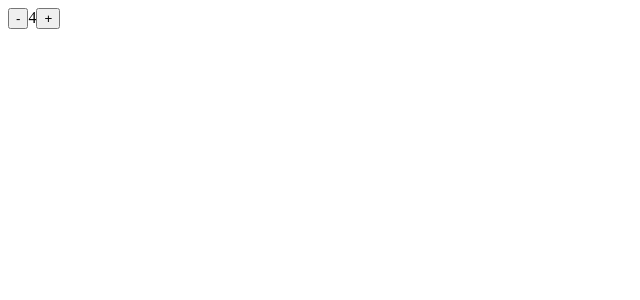
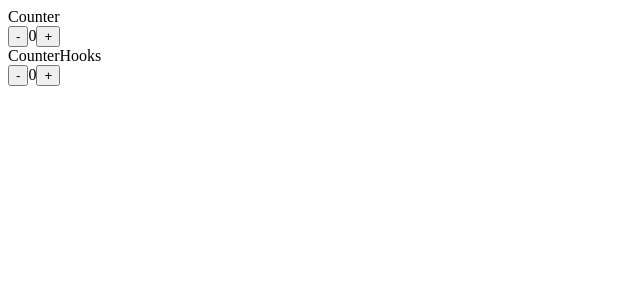
Before and after one commit to PaulAyling/webDevSimplified, a React (Create React App) app: page / in a window 1280 px wide. Shown: the top 300 px of the page, without its empty margins (0-640 px from the left). Built offline with nearby package versions, Linux system fonts and the light colour scheme.

Commit message:
If you use inspector this commit shows you how each component is rendered

```diff
--- a/src/App.js
+++ b/src/App.js
@@ -1,11 +1,17 @@
 import React from 'react';
 import Counter from './counter'
+import CounterHooks from './CounterHooks'
 
 function App() {
   console.log('Render App')
 
 	return (
-		<Counter initialCount={4}/>
+    <>
+    Counter
+		<Counter initialCount={0}/>
+    CounterHooks
+		<CounterHooks initialCount={0}/>
+    </>
 	);
 }
 
--- /dev/null
+++ b/src/CounterHooks.js
@@ -0,0 +1,13 @@
+import React, { useState } from 'react';
+
+export default function CounterHooks({ initialCount }) {
+	console.log('Render counter hooks')
+	const [count, setCount] = useState(initialCount);
+	return (
+		<div>
+			<button onClick={() => setCount((prevCount) => prevCount - 1)}>-</button>
+  <span>{count}</span>
+			<button onClick={() => setCount((prevCount) => prevCount + 1)}>+</button>
+		</div>
+	);
+}
```
